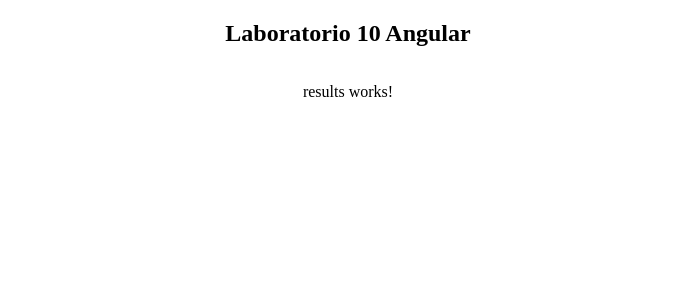
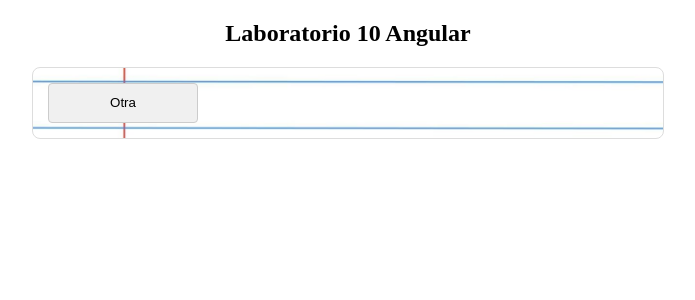
Before and after one commit to Shvy-bit/Lab10, an Angular app: page /results in a window 1280 px wide. Shown: the top 300 px of the page, without its empty margins (292-987 px from the left). Built offline with nearby package versions, Linux system fonts and the light colour scheme.

Commit message:
Componente Results, semi funcional

```diff
--- a/src/app/results/results.html
+++ b/src/app/results/results.html
@@ -1 +1,16 @@
-<p>results works!</p>
+<div class="card main">
+    @for (gameMatch of gamesMatches; track gameMatch) {
+        <p>{{gameMatch.id}}</p>
+        <p>{{gameMatch.category.name}}</p>
+        <p>{{gameMatch.category.difficulty}}</p>
+        <p>{{gameMatch.word}}</p>
+        @if (gameMatch.won) {
+            <p>Ganaste</p>
+        }
+        @else {
+            <p>Perdiste</p>
+        }
+
+    }
+    <button routerLink=""> Otra</button>
+</div>
--- a/src/app/results/results.ts
+++ b/src/app/results/results.ts
@@ -1,9 +1,15 @@
-import { Component } from '@angular/core';
+import { Component, inject } from '@angular/core';
+import { GameService } from '../game-service';
+import { RouterLink } from "@angular/router";
 
 @Component({
   selector: 'app-results',
-  imports: [],
+  imports: [RouterLink],
   templateUrl: './results.html',
   styleUrl: './results.css',
 })
-export class Results {}
+export class Results {
+  private gameService = inject(GameService);
+
+  public gamesMatches = this.gameService.getGamesMatches();
+}
```
